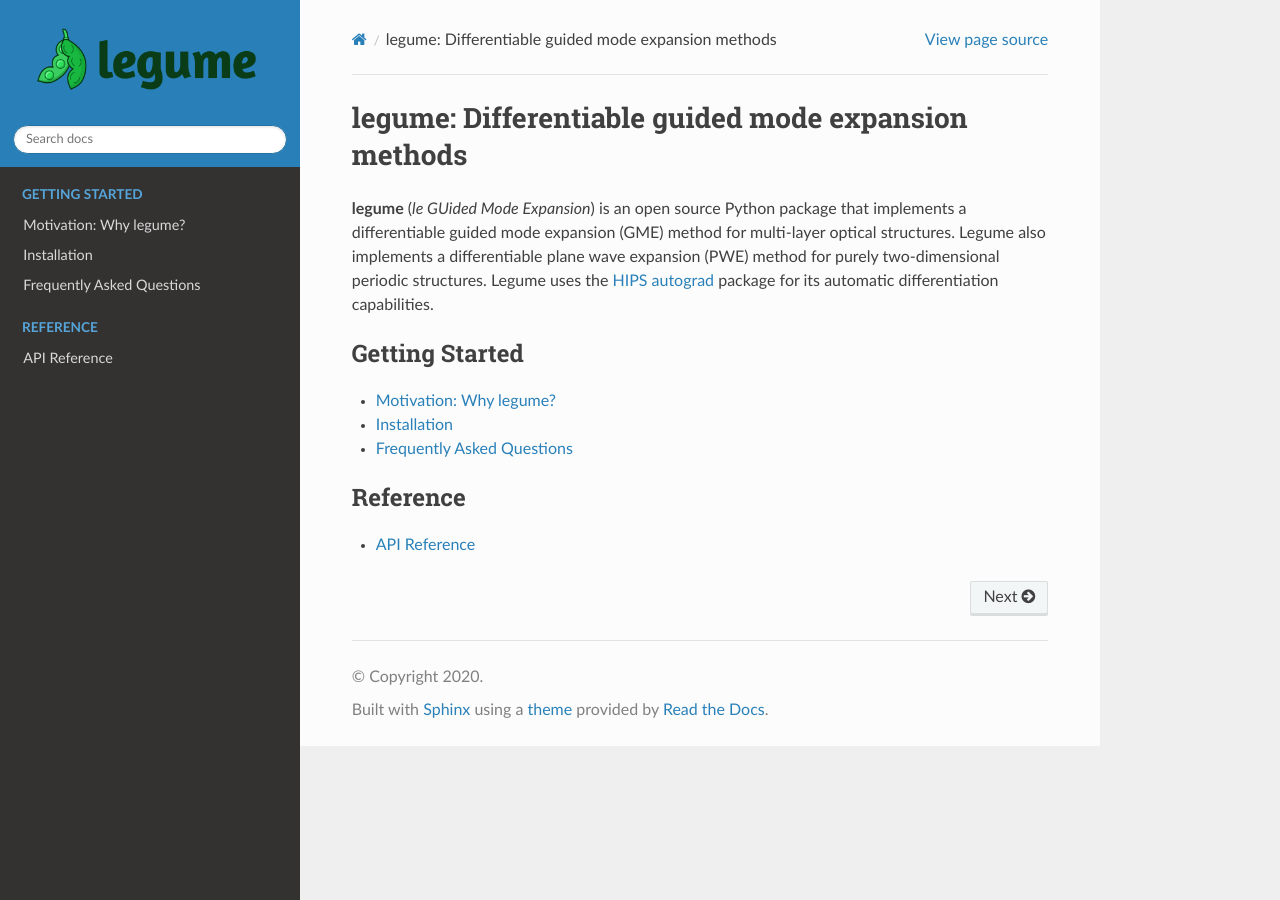
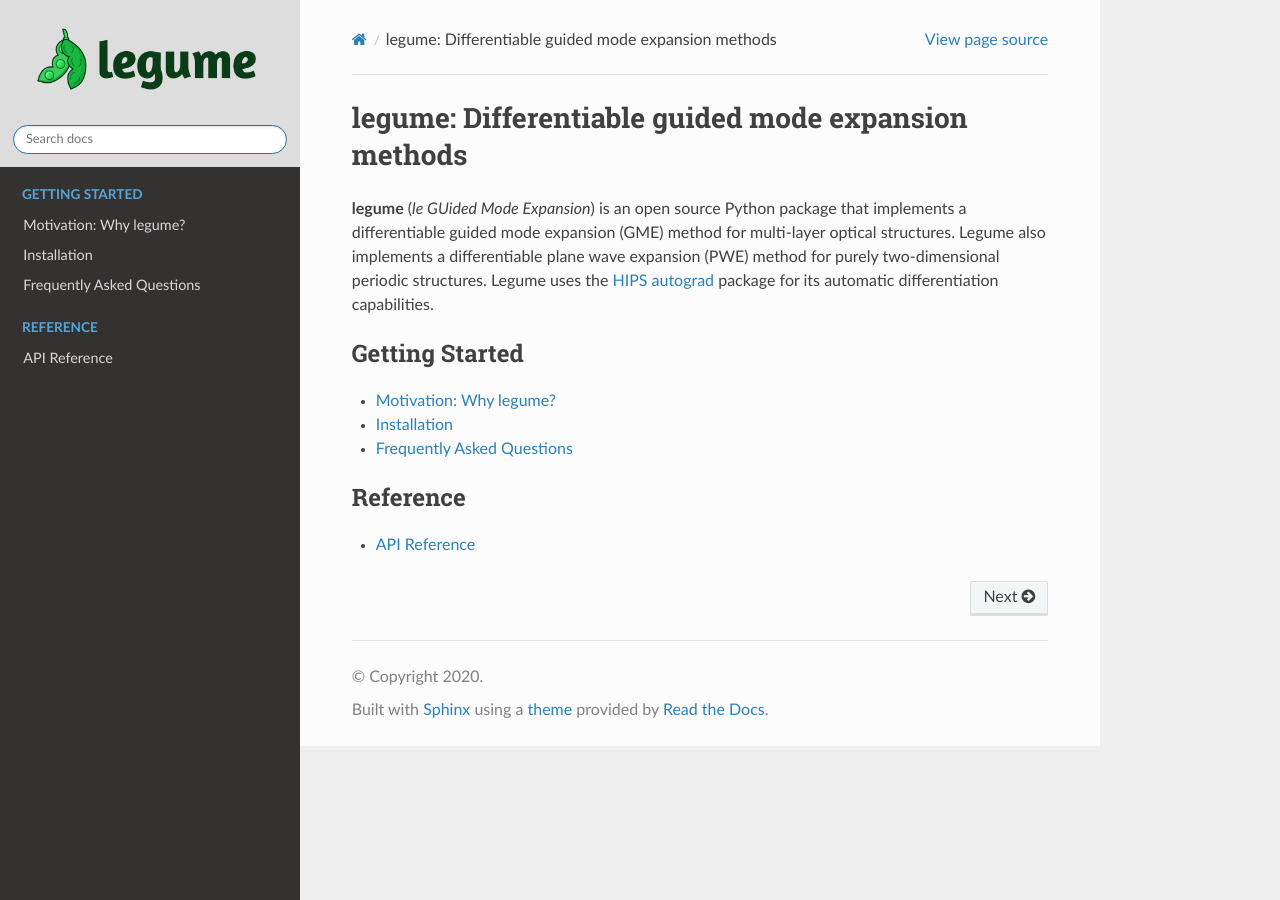
Before and after one commit to fancompute/legume, a Sphinx documentation site: the page built from docs/index.rst, in a window 1280 px wide. Built offline with Sphinx 7.4.7 and the Read the Docs theme 2.0.0, drawn with Linux system fonts in a browser that asks for light colours; pages that are not in the unit, such as notebooks, are missing from menus.

Commit message:
Change doc header color to grey

```diff
--- /dev/null
+++ b/docs/_static/css/custom.css
@@ -0,0 +1 @@
+.wy-side-nav-search{ background-color:#dddddd }
--- a/docs/conf.py
+++ b/docs/conf.py
@@ -79,3 +79,6 @@ html_static_path = ['_static']
 html_theme_options = {"logo_only": True}
 html_logo = "_static/legume-logo.png"
 html_favicon = "_static/favicon.ico"
+
+def setup (app):
+    app.add_stylesheet('css/custom.css')
```
